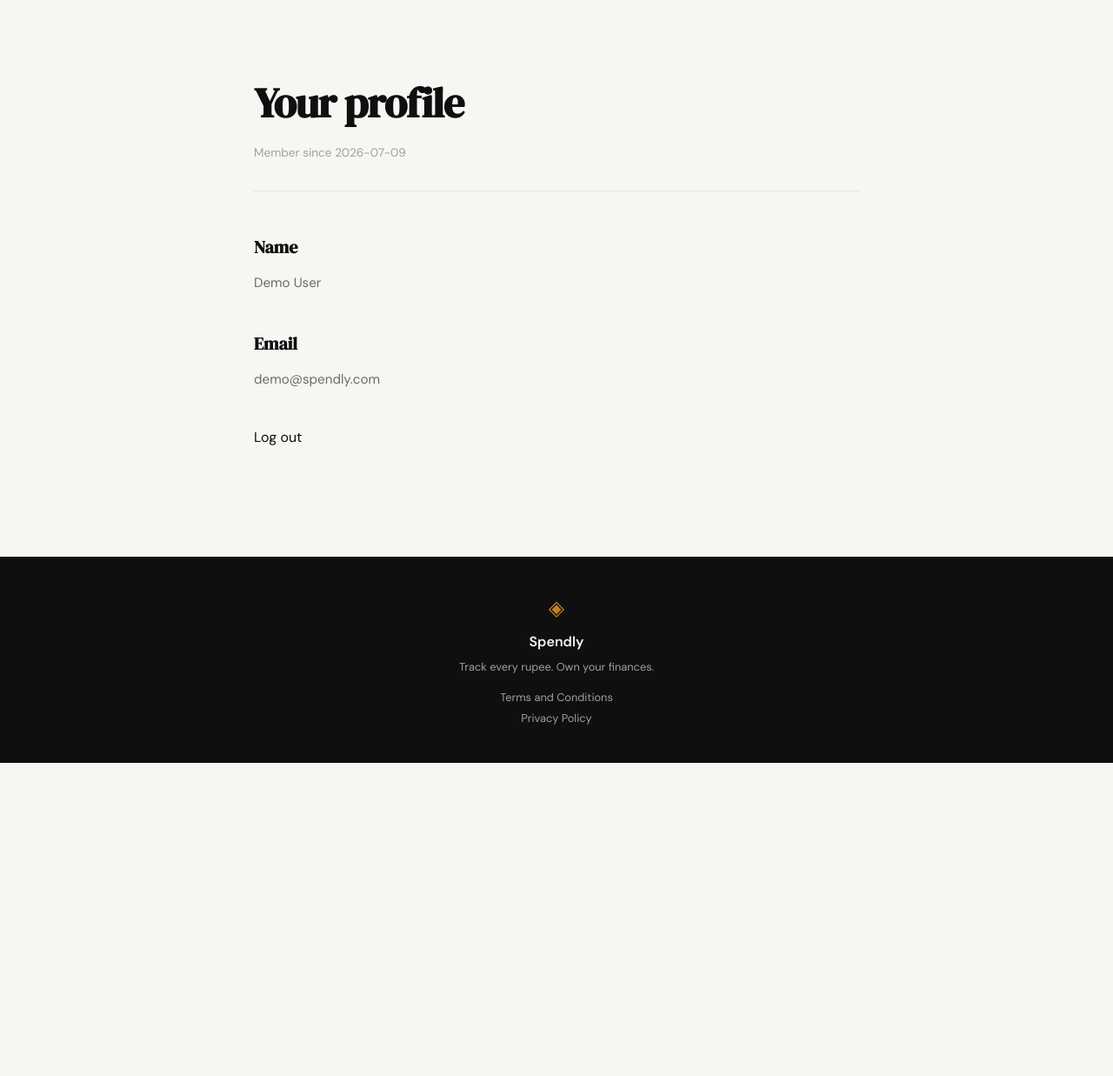
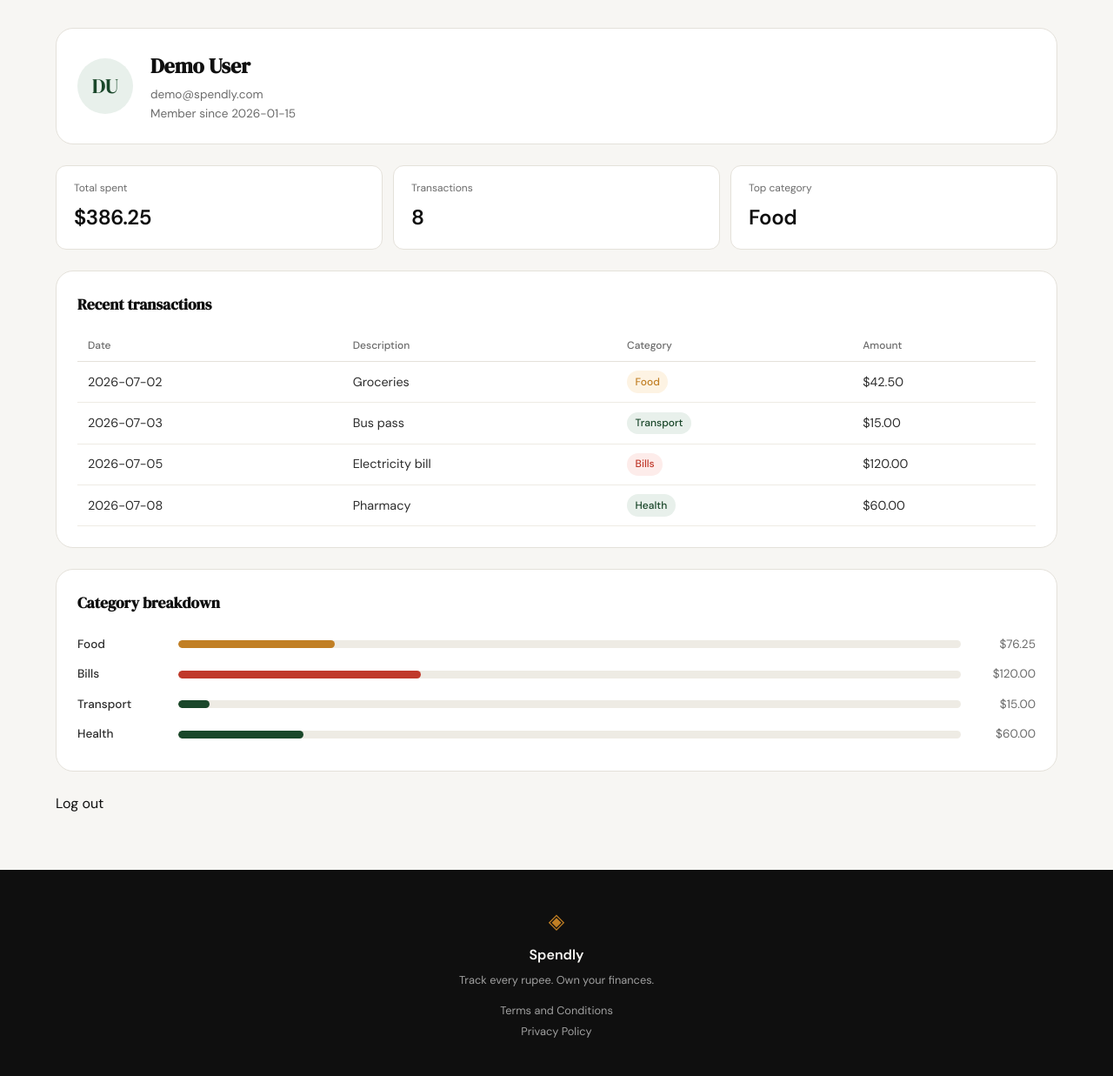
Before and after one commit to pmandal22/spendly, a Flask app: page /profile in a window 1280 px wide. Shown: the part 61-1298 px from the top of the page at 87% size. Before the commit the page ends 938 px from the top, so only its background shows below. Run offline with Flask 3, Linux system fonts and the light colour scheme; the visitor is signed in with stand-in values (Sample User, id 1); data comes from the database, SQL or seed files in the repository.

Commit message:
Build profile page UI with hardcoded data per spec
Adds info card, summary stats, transaction table, and category
breakdown sections to /profile, styled via new static/css/profile.css.
Data is intentionally hardcoded (no DB queries) to validate the layout
ahead of wiring real queries in a later step.

Co-Authored-By: Claude Sonnet 5 <noreply@anthropic.com>

```diff
--- a/app.py
+++ b/app.py
@@ -1,7 +1,7 @@
 from flask import Flask, render_template, request, redirect, url_for, session
 from werkzeug.security import check_password_hash
 
-from database.db import get_db, init_db, seed_db, create_user, get_user_by_email, get_user_by_id
+from database.db import get_db, init_db, seed_db, create_user, get_user_by_email
 
 app = Flask(__name__)
 app.secret_key = "dev"  # TODO: replace with a real secret-key strategy before production
@@ -106,16 +106,35 @@ def logout():
 
 @app.route("/profile")
 def profile():
-    user_id = session.get("user_id")
-    if user_id is None:
+    if session.get("user_id") is None:
         return redirect(url_for("login"))
 
-    user = get_user_by_id(user_id)
-    if user is None:
-        session.pop("user_id", None)
-        return redirect(url_for("login"))
-
-    return render_template("profile.html", user=user)
+    user = {
+        "name": "Demo User",
+        "email": "demo@spendly.com",
+        "member_since": "2026-01-15",
+    }
+    stats = {
+        "total_spent": 386.25,
+        "transaction_count": 8,
+        "top_category": "Food",
+    }
+    transactions = [
+        {"date": "2026-07-02", "description": "Groceries", "category": "Food", "amount": 42.50},
+        {"date": "2026-07-03", "description": "Bus pass", "category": "Transport", "amount": 15.00},
+        {"date": "2026-07-05", "description": "Electricity bill", "category": "Bills", "amount": 120.00},
+        {"date": "2026-07-08", "description": "Pharmacy", "category": "Health", "amount": 60.00},
+    ]
+    categories = [
+        {"name": "Food", "total": 76.25, "pct": 20},
+        {"name": "Bills", "total": 120.00, "pct": 31},
+        {"name": "Transport", "total": 15.00, "pct": 4},
+        {"name": "Health", "total": 60.00, "pct": 16},
+    ]
+    return render_template(
+        "profile.html", user=user, stats=stats,
+        transactions=transactions, categories=categories,
+    )
 
 
 @app.route("/expenses/add")
--- /dev/null
+++ b/static/css/profile.css
@@ -0,0 +1,177 @@
+/* ------------------------------------------------------------------ */
+/* Profile page                                                        */
+/* ------------------------------------------------------------------ */
+
+.profile-page {
+    max-width: var(--max-width);
+    margin: 0 auto;
+    padding: 2rem 1.5rem 4rem;
+    display: flex;
+    flex-direction: column;
+    gap: 1.5rem;
+}
+
+/* Info card */
+.profile-card {
+    display: flex;
+    align-items: center;
+    gap: 1.25rem;
+    background: var(--paper-card);
+    border: 1px solid var(--border);
+    border-radius: var(--radius-lg);
+    padding: 1.5rem;
+}
+
+.profile-avatar {
+    flex-shrink: 0;
+    width: 64px;
+    height: 64px;
+    border-radius: 50%;
+    background: var(--accent-light);
+    color: var(--accent);
+    font-family: var(--font-display);
+    font-size: 1.5rem;
+    display: flex;
+    align-items: center;
+    justify-content: center;
+}
+
+.profile-name {
+    font-family: var(--font-display);
+    font-size: 1.5rem;
+    color: var(--ink);
+    margin-bottom: 0.15rem;
+}
+
+.profile-email,
+.profile-since {
+    font-size: 0.85rem;
+    color: var(--ink-muted);
+}
+
+/* Stats row */
+.profile-stats {
+    display: grid;
+    grid-template-columns: repeat(3, 1fr);
+    gap: 0.75rem;
+}
+
+.profile-stat {
+    background: var(--paper-card);
+    border: 1px solid var(--border);
+    border-radius: var(--radius-md);
+    padding: 1rem 1.25rem;
+}
+
+.profile-stat-label {
+    font-size: 0.75rem;
+    color: var(--ink-muted);
+    margin-bottom: 0.3rem;
+}
+
+.profile-stat-value {
+    font-size: 1.5rem;
+    font-weight: 600;
+    color: var(--ink);
+    letter-spacing: -0.02em;
+}
+
+/* Sections */
+.profile-section {
+    background: var(--paper-card);
+    border: 1px solid var(--border);
+    border-radius: var(--radius-lg);
+    padding: 1.5rem;
+}
+
+.profile-section h2 {
+    font-family: var(--font-display);
+    font-size: 1.1rem;
+    color: var(--ink);
+    margin-bottom: 1rem;
+}
+
+/* Transaction table */
+.profile-table {
+    width: 100%;
+    border-collapse: collapse;
+}
+
+.profile-table th {
+    text-align: left;
+    font-size: 0.75rem;
+    color: var(--ink-muted);
+    font-weight: 500;
+    padding: 0.5rem 0.75rem;
+    border-bottom: 1px solid var(--border);
+}
+
+.profile-table td {
+    font-size: 0.9rem;
+    color: var(--ink-soft);
+    padding: 0.65rem 0.75rem;
+    border-bottom: 1px solid var(--border-soft);
+}
+
+/* Category badges */
+.badge {
+    display: inline-block;
+    font-size: 0.75rem;
+    font-weight: 500;
+    padding: 0.2rem 0.6rem;
+    border-radius: 999px;
+}
+
+.badge-food          { background: var(--accent-2-light); color: var(--accent-2); }
+.badge-transport      { background: var(--accent-light); color: var(--accent); }
+.badge-bills          { background: var(--danger-light); color: var(--danger); }
+.badge-health         { background: var(--accent-light); color: var(--accent); }
+.badge-entertainment  { background: var(--accent-2-light); color: var(--accent-2); }
+.badge-shopping       { background: var(--danger-light); color: var(--danger); }
+.badge-other          { background: var(--paper-warm); color: var(--ink-muted); }
+
+/* Category breakdown */
+.profile-breakdown-row {
+    display: grid;
+    grid-template-columns: 100px 1fr 70px;
+    align-items: center;
+    gap: 1rem;
+    padding: 0.4rem 0;
+}
+
+.profile-breakdown-label {
+    font-size: 0.85rem;
+    color: var(--ink-soft);
+    font-weight: 500;
+}
+
+.profile-breakdown-track {
+    height: 9px;
+    background: var(--border-soft);
+    border-radius: 999px;
+    overflow: hidden;
+}
+
+.profile-breakdown-bar {
+    height: 100%;
+    border-radius: 999px;
+}
+
+.profile-breakdown-bar.badge-food         { background: var(--accent-2); }
+.profile-breakdown-bar.badge-transport    { background: var(--accent); }
+.profile-breakdown-bar.badge-bills        { background: var(--danger); }
+.profile-breakdown-bar.badge-health       { background: var(--accent); }
+.profile-breakdown-bar.badge-entertainment{ background: var(--accent-2); }
+.profile-breakdown-bar.badge-shopping     { background: var(--danger); }
+.profile-breakdown-bar.badge-other        { background: var(--ink-faint); }
+
+.pct-4   { width: 4%; }
+.pct-16  { width: 16%; }
+.pct-20  { width: 20%; }
+.pct-31  { width: 31%; }
+
+.profile-breakdown-total {
+    font-size: 0.85rem;
+    color: var(--ink-muted);
+    text-align: right;
+}
--- a/templates/profile.html
+++ b/templates/profile.html
@@ -2,23 +2,79 @@
 
 {% block title %}Profile — Spendly{% endblock %}
 
+{% block head %}
+<link rel="stylesheet" href="{{ url_for('static', filename='css/profile.css') }}">
+{% endblock %}
+
 {% block content %}
 
-<section class="legal-page">
-    <h1 class="legal-title">Your profile</h1>
-    <p class="legal-updated">Member since {{ user["created_at"][:10] }}</p>
+<section class="profile-page">
 
-    <div class="legal-section">
-        <h2>Name</h2>
-        <p>{{ user["name"] }}</p>
+    <div class="profile-card">
+        <div class="profile-avatar">
+            {% for part in user["name"].split(" ")[:2] %}{{ part[0] | upper }}{% endfor %}
+        </div>
+        <div>
+            <h1 class="profile-name">{{ user["name"] }}</h1>
+            <p class="profile-email">{{ user["email"] }}</p>
+            <p class="profile-since">Member since {{ user["member_since"] }}</p>
+        </div>
     </div>
 
-    <div class="legal-section">
-        <h2>Email</h2>
-        <p>{{ user["email"] }}</p>
+    <div class="profile-stats">
+        <div class="profile-stat">
+            <p class="profile-stat-label">Total spent</p>
+            <p class="profile-stat-value">${{ "%.2f" | format(stats["total_spent"]) }}</p>
+        </div>
+        <div class="profile-stat">
+            <p class="profile-stat-label">Transactions</p>
+            <p class="profile-stat-value">{{ stats["transaction_count"] }}</p>
+        </div>
+        <div class="profile-stat">
+            <p class="profile-stat-label">Top category</p>
+            <p class="profile-stat-value">{{ stats["top_category"] }}</p>
+        </div>
+    </div>
+
+    <div class="profile-section">
+        <h2>Recent transactions</h2>
+        <table class="profile-table">
+            <thead>
+                <tr>
+                    <th>Date</th>
+                    <th>Description</th>
+                    <th>Category</th>
+                    <th>Amount</th>
+                </tr>
+            </thead>
+            <tbody>
+                {% for t in transactions %}
+                <tr>
+                    <td>{{ t["date"] }}</td>
+                    <td>{{ t["description"] }}</td>
+                    <td><span class="badge badge-{{ t['category'] | lower }}">{{ t["category"] }}</span></td>
+                    <td>${{ "%.2f" | format(t["amount"]) }}</td>
+                </tr>
+                {% endfor %}
+            </tbody>
+        </table>
+    </div>
+
+    <div class="profile-section">
+        <h2>Category breakdown</h2>
+        {% for c in categories %}
+        <div class="profile-breakdown-row">
+            <span class="profile-breakdown-label">{{ c["name"] }}</span>
+            <div class="profile-breakdown-track">
+                <div class="profile-breakdown-bar badge-{{ c['name'] | lower }} pct-{{ c['pct'] }}"></div>
+            </div>
+            <span class="profile-breakdown-total">${{ "%.2f" | format(c["total"]) }}</span>
+        </div>
+        {% endfor %}
     </div>
 
     <p><a href="{{ url_for('logout') }}">Log out</a></p>
+
 </section>
 
 {% endblock %}
```
Also changed, not shown: .claude/specs/04-profile.md (added).
